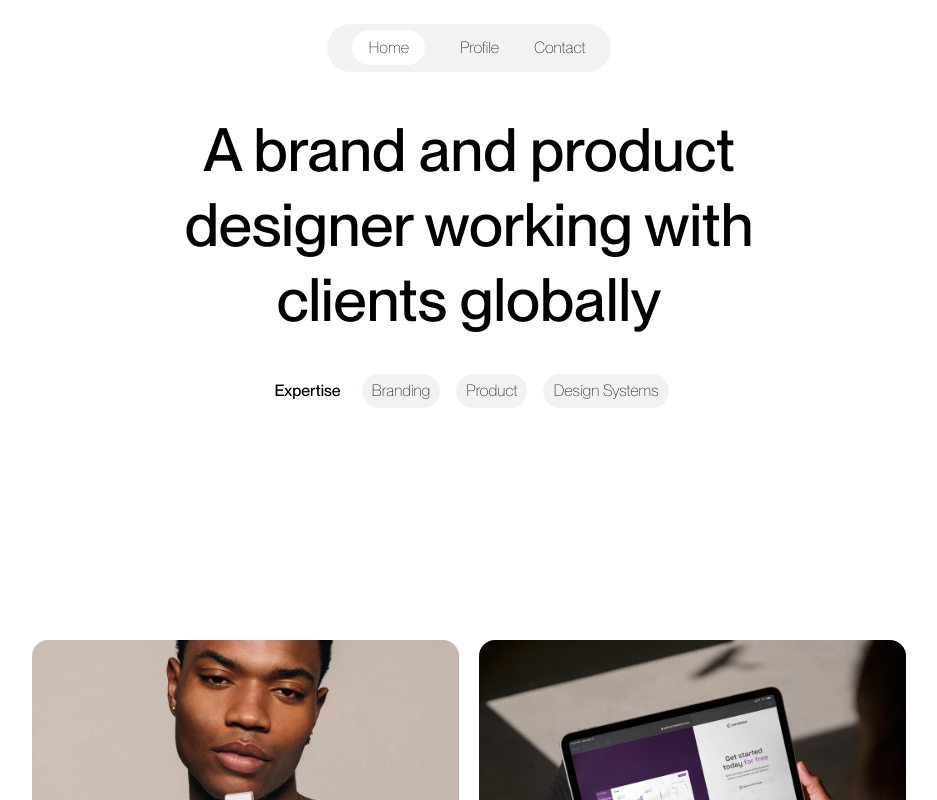
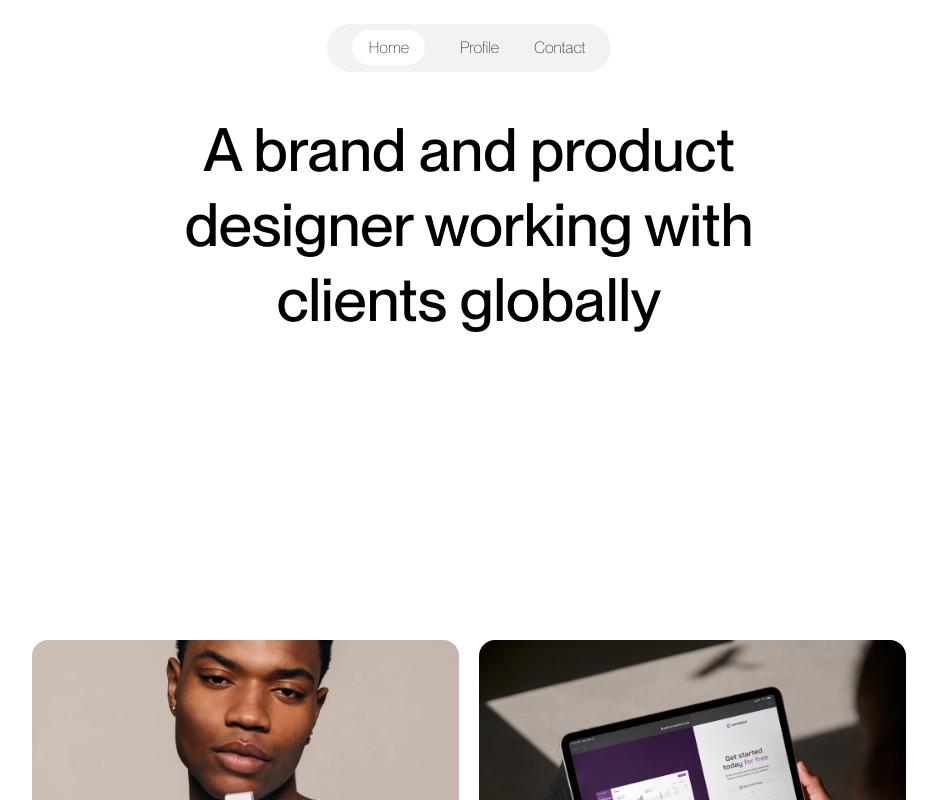
Before and after one commit to MarwaneQ/OH.STUDIO, a React (Vite) app: page / in a window 1280 px wide. Shown: the top 800 px of the page, without its empty margins (171-1108 px from the left). Built offline with nearby package versions, Linux system fonts and the light colour scheme.

Commit message:
animation

```diff
--- a/src/components/main/ShowCase/ShowCase.jsx
+++ b/src/components/main/ShowCase/ShowCase.jsx
@@ -1,53 +1,60 @@
+import { useEffect, useState } from "react";
+import './showcase.css'
+function ShowCase() {
+  const [loaded, setLoaded] = useState(false);
 
-function ShowCase() {
+  useEffect(() => {
+    setLoaded(true);
+  }, []);
+
   return (
     <div>
-      <div className="flex flex-wrap md:mt-44">
+      <div className={`flex flex-wrap md:mt-44 `}>
         <div className='flex justify-center flex-wrap md:mb-9 p-5 md:p-0 '>
-          <div className="w-full  md:w-1/2 lg:w-1/3 overflow-hidden rounded-2xl md:mr-3">
+          <div className={`w-full  md:w-1/2 lg:w-1/3 overflow-hidden rounded-2xl md:mr-3 hero-text ${loaded ? 'animate' : ''}`}>
           <img src="/public/img-5.webp" alt="" className="w-full  transition duration-400	 hover:blur-md bg-cover " />
           </div>
-          <div className="w-full md:w-1/2 lg:w-1/3 overflow-hidden rounded-2xl md:ml-2 mt-8 md:mt-0">
+          <div className={`w-full md:w-1/2 lg:w-1/3 overflow-hidden rounded-2xl md:ml-2 mt-8 md:mt-0 hero-text ${loaded ? 'animate' : ''}`}>
           <img src="/public/img-6.webp" alt="" className="w-full transition duration-400 hover:blur-md bg-cover " />
           </div>
         </div>
         <div className='flex justify-center flex-wrap md:mb-9 p-5 md:p-0'>
-          <div className="w-full md:w-1/2 lg:w-1/3 overflow-hidden rounded-2xl md:mr-3">
+          <div className={`w-full md:w-1/2 lg:w-1/3 overflow-hidden rounded-2xl md:mr-3 hero-text ${loaded ? 'animate' : ''}`}>
             <img src="/public/img-3.webp" alt="" className="w-full transition duration-400	 hover:blur-md bg-cover" />
           </div>
-          <div className="w-full md:w-1/2 lg:w-1/3 overflow-hidden rounded-2xl md:ml-2 mt-8 md:mt-0">
+          <div className={`w-full md:w-1/2 lg:w-1/3 overflow-hidden rounded-2xl md:ml-2 mt-8 md:mt-0 hero-text ${loaded ? 'animate' : ''}`}>
             <img src="/public/img-2.webp" alt="" className="w-full transition duration-400	 hover:blur-md bg-cover" />
           </div>
         </div>
         <div className='flex justify-center flex-wrap md:mb-9 p-5 md:p-0'>
-          <div className="w-full md:w-1/2 lg:w-1/3 overflow-hidden rounded-2xl md:mr-3">
+          <div className={`w-full md:w-1/2 lg:w-1/3 overflow-hidden rounded-2xl md:mr-3 hero-text ${loaded ? 'animate' : ''}`}>
             <img src="/public/img-1.webp" alt="" className="w-full transition duration-400	 hover:blur-md bg-cover" />
           </div>
-          <div className="w-full md:w-1/2 lg:w-1/3 overflow-hidden rounded-2xl md:ml-2 mt-8 md:mt-0">
+          <div className={`w-full md:w-1/2 lg:w-1/3 overflow-hidden rounded-2xl md:ml-2 mt-8 md:mt-0 hero-text ${loaded ? 'animate' : ''}`}>
           <img src="/public/img-8.webp" alt="" className="w-full h-full transition duration-400	 hover:blur-md bg-cover" />
           </div>
         </div>
         <div className='flex justify-center flex-wrap md:mb-9 p-5 md:p-0'>
-          <div className="w-full md:w-1/2 lg:w-1/3 overflow-hidden rounded-2xl md:mr-3">
-            <img src="/public/img-4.webp" alt="" className="w-full transition duration-400	 hover:blur-md bg-cover" />
+          <div className={`w-full  md:w-1/2 lg:w-1/3 overflow-hidden rounded-2xl md:mr-3 hero-text ${loaded ? 'animate' : ''}`}>
+            <img src="/public/img-4.webp" alt="" className="w-full transition duration-400 h-full	 hover:blur-md bg-cover" />
           </div>
-          <div className="w-full md:w-1/2 lg:w-1/3 overflow-hidden rounded-2xl md:ml-2 mt-8 md:mt-0">
+          <div className={`w-full md:w-1/2 lg:w-1/3 overflow-hidden rounded-2xl md:ml-2 mt-8 md:mt-0 hero-text ${loaded ? 'animate' : ''}`}>
             <video src="/public/vid-2.mp4" alt="" className="w-full transition duration-400	 hover:blur-md bg-cover" autoPlay loop playsInline/>
           </div>
         </div>
         <div className='flex justify-center flex-wrap md:mb-9 p-5 md:p-0'>
-          <div className="w-full md:w-1/2 lg:w-1/3 overflow-hidden rounded-2xl md:mr-3">
+          <div className={`w-full  md:w-1/2 lg:w-1/3 overflow-hidden rounded-2xl md:mr-3 hero-text ${loaded ? 'animate' : ''}`}>
             <img src="/public/img-10.webp" alt="" className="w-full transition duration-400	 hover:blur-md bg-cover" />
           </div>
-          <div className="w-full md:w-1/2 lg:w-1/3 overflow-hidden rounded-2xl md:ml-2 mt-8 md:mt-0">
+          <div className={`w-full md:w-1/2 lg:w-1/3 overflow-hidden rounded-2xl md:ml-2 mt-8 md:mt-0 hero-text ${loaded ? 'animate' : ''}`}>
             <img src="/public/img-9.webp" alt="" className="w-full transition duration-400	 hover:blur-md bg-cover" />
           </div>
         </div>
         <div className='flex justify-center flex-wrap md:mb-9 p-5 md:p-0'>
-          <div className="w-full md:w-1/2 lg:w-1/3 overflow-hidden rounded-2xl md:mr-3">
+          <div className={`w-full  md:w-1/2 lg:w-1/3 overflow-hidden rounded-2xl md:mr-3 hero-text ${loaded ? 'animate' : ''}`}>
             <img src="/public/img-11.webp" alt="" className="w-full transition duration-400	 hover:blur-md bg-cover" />
           </div>
-          <div className="w-full md:w-1/2 lg:w-1/3 overflow-hidden rounded-2xl md:ml-2 mt-8 md:mt-0">
+          <div className={`w-full md:w-1/2 lg:w-1/3 overflow-hidden rounded-2xl md:ml-2 mt-8 md:mt-0 hero-text ${loaded ? 'animate' : ''}`}>
             <video src="/public/vid-1.mp4" alt="" className="w-full transition duration-400	 hover:blur-md bg-cover object-cover h-full" autoPlay loop playsInline />
           </div>
         </div>
--- /dev/null
+++ b/src/components/main/ShowCase/showcase.css
@@ -0,0 +1,23 @@
+.hero-text {
+    opacity: 0;
+    transform: perspective(1200px) translateX(100px) translateY(100px) scale(0.5) rotate(30deg);
+    transition: opacity 1s, transform 1s;
+  }
+
+@keyframes moveInFromBottom {
+    from {
+        opacity: 0;
+        transform: translateY(100%);
+    }
+    to {
+        opacity: 1;
+        transform: translateY(0);
+    }
+  }
+  .animate {
+    animation-name: moveInFromBottom;
+    animation-duration: 1s;
+    animation-delay: 2.5s;
+    animation-fill-mode: forwards;
+    animation-timing-function: ease-in-out;
+  }
--- a/src/components/main/hero/Hero.jsx
+++ b/src/components/main/hero/Hero.jsx
@@ -1,15 +1,22 @@
+import { useEffect, useState } from "react";
+import './hero.css'
 function Hero() {
+  const [loaded, setLoaded] = useState(false);
+
+  useEffect(() => {
+    setLoaded(true);
+  }, []);
   return (
     <div>
-      <div className="bg-white  flex flex-col items-center md:mt-16">
+      <div className={` bg-white  flex flex-col items-center md:mt-16 `}>
         <div className="flex flex-col items-center align-middle justify-center text-center h-[400px]">
-          <h1 className="font-normal	md:leading-tight text-4xl	md:text-6xl mb-7">
+          <h1 className={`font-normal	md:leading-tight text-4xl	md:text-6xl mb-7 hero-text ${loaded ? 'animate' : ''}`}>
             A brand and product
             <br /> designer working with <br />
             clients globally
           </h1>
           <div className="md:w-full md:flex md:justify-center hidden">
-          <ul className="md:flex  md:justify-center">
+          <ul className={`md:flex  md:justify-center hero-text ${loaded ? 'animated' : ''}`}>
             <li className="m-2 rounded-full px-[5px] py-[5px]">Expertise</li>
             <li className="m-2 bg-[#e8e5e480] rounded-full px-[10px] py-[5px] font-thin">Branding</li>
             <li className="m-2 bg-[#e8e5e480] rounded-full px-[10px] py-[5px] font-thin">Product</li>
--- /dev/null
+++ b/src/components/main/hero/hero.css
@@ -0,0 +1,40 @@
+.hero-text {
+    opacity: 0;
+    transform: perspective(1200px) translateX(100px) translateY(100px) scale(0.5) rotate(30deg);
+    transition: opacity 1s, transform 1s;
+  }
+
+@keyframes moveInFromBottom {
+    from {
+        opacity: 0;
+        transform: translateY(40%);
+    }
+    to {
+        opacity: 1;
+        transform: translateY(0);
+    }
+  }
+  .animate {
+    animation-name: moveInFromBottom;
+    animation-duration: 1s;
+    animation-delay: 0.5s;
+    animation-fill-mode: forwards;
+    animation-timing-function: ease-in-out;
+  }
+  @keyframes moveInFromBottomCase {
+    from {
+        opacity: 0;
+        transform: translateY(100%);
+    }
+    to {
+        opacity: 1;
+        transform: translateY(0);
+    }
+  }
+  .animated {
+    animation-name: moveInFromBottomCase;
+    animation-duration: 1s;
+    animation-delay: 0.7s;
+    animation-fill-mode: forwards;
+    animation-timing-function: ease-in-out;
+  }
```
